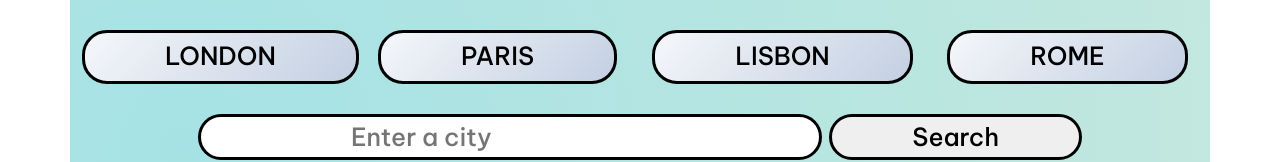
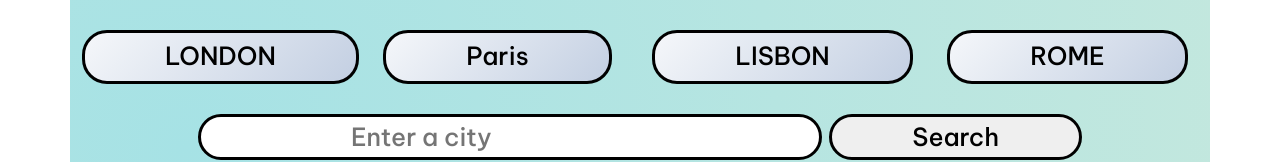
Before and after one commit to laurapurser/Weather-Project, a plain HTML site: page index.html in a window 1280 px wide. Shown: the top 162 px of the page. Drawn offline with nearby package versions, Linux system fonts and the light colour scheme; no server answers.

Commit message:
Change Paris

```diff
--- a/index.html
+++ b/index.html
@@ -28,7 +28,7 @@
           </div>
           <div class="col-3">
               <button class="favourite">
-                  PARIS </button>
+                  Paris </button>
           </div>
           <div class="col-3">
               <button class="favourite">
```
